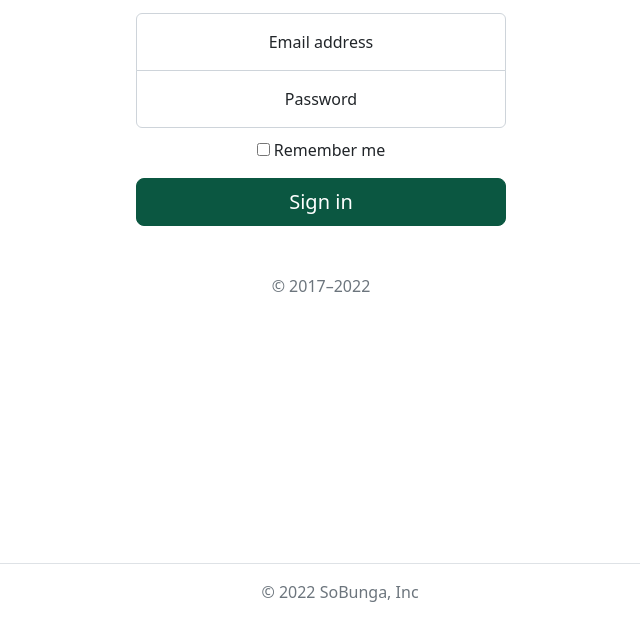
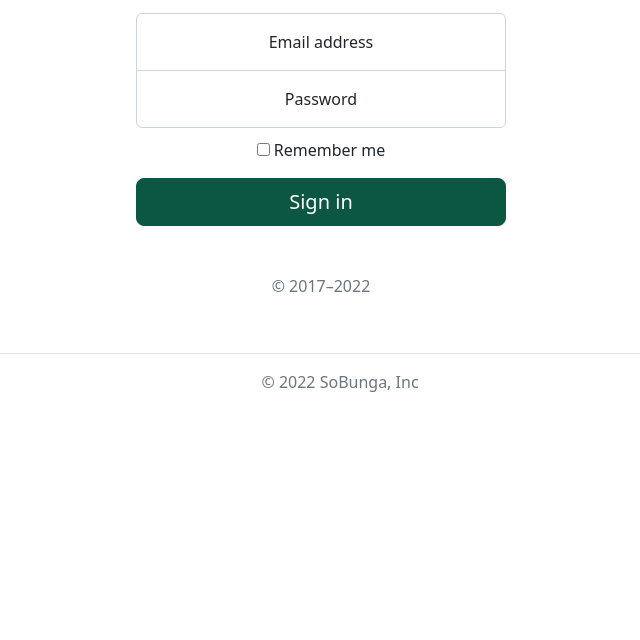
Before and after one commit to vegardlekve/css-frameworks, a website: page login.html in a window 1280 px wide. Shown: the part 156-796 px from the top of the page, without its empty margins (319-959 px from the left). Drawn offline with nearby package versions, Linux system fonts and the light colour scheme.

Commit message:
footer fixed absolute

```diff
--- a/login.html
+++ b/login.html
@@ -38,7 +38,7 @@
         </form>
     </main>
 
-    <div class="container fixed-bottom">
+    <div class="container absolute-bottom">
         <footer class="d-flex flex-wrap justify-content-center align-items-center py-3 my-4 border-top">
             <div class="d-flex align-items-center">
                 <a href="/" class="mb-3 me-2 mb-md-0 text-muted text-decoration-none lh-1">
```
